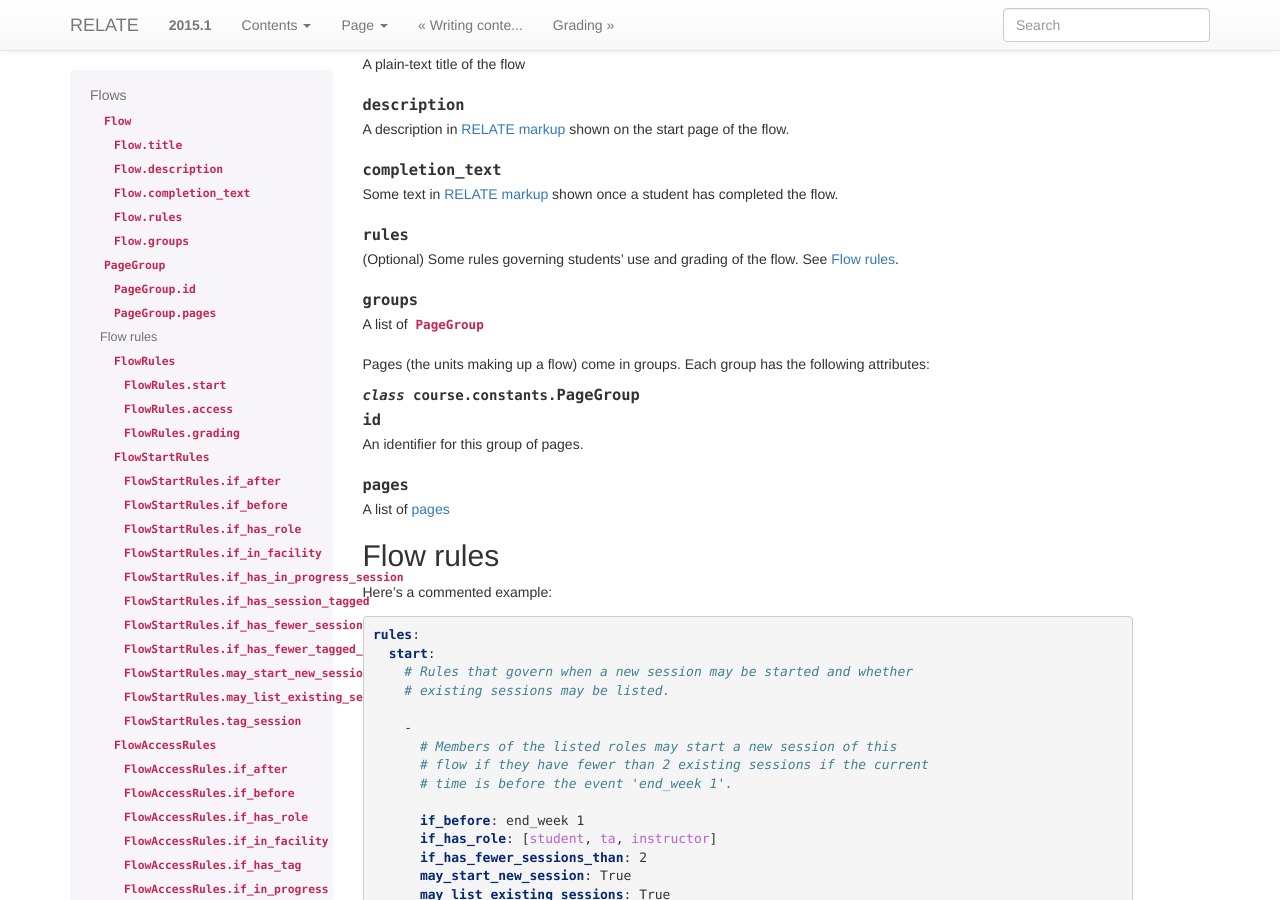
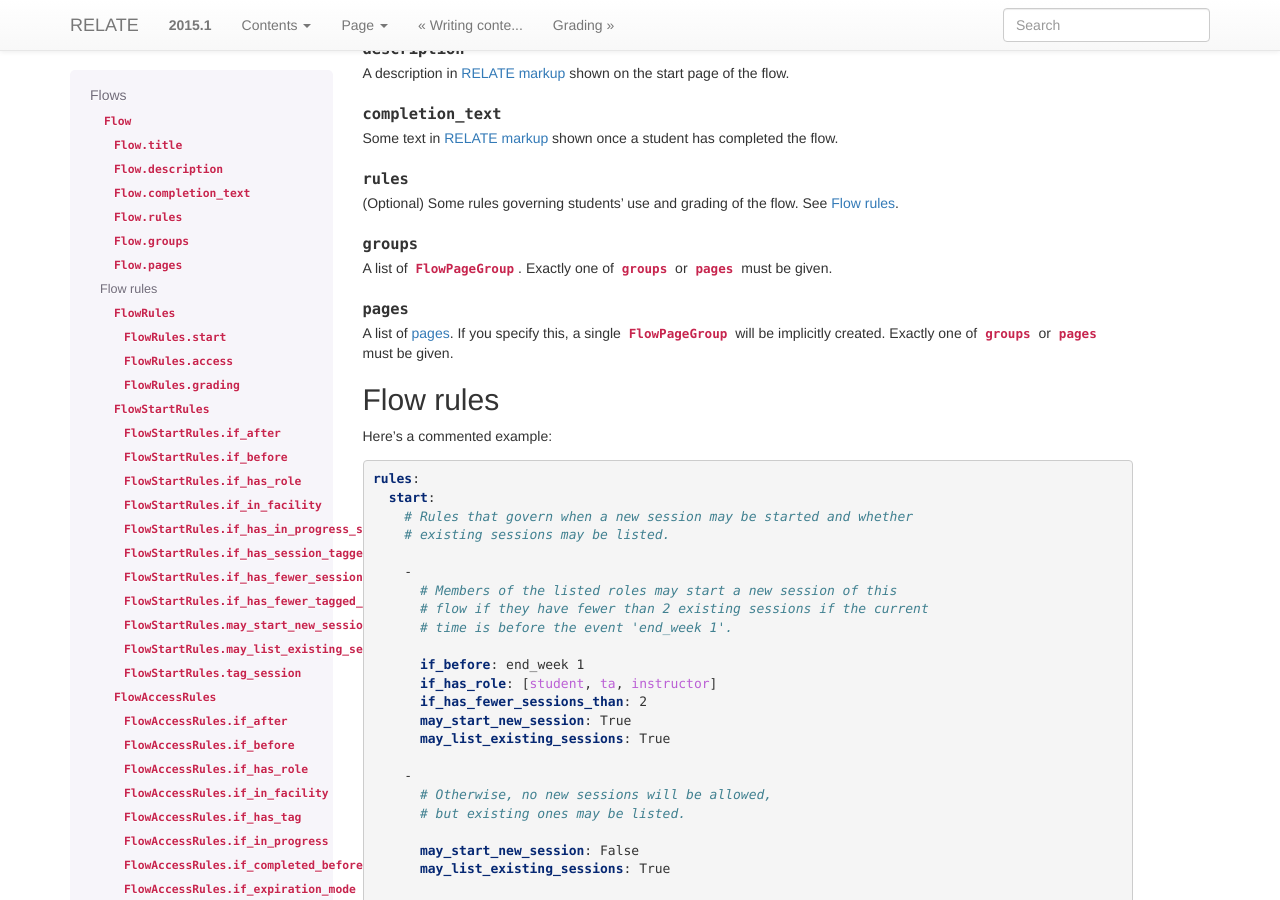
Before and after one commit to inducer/relate, a Sphinx documentation site: the page built from doc/flow.rst, in a window 1280 px wide and 900 px high, scrolled down 1560 px. Built offline with Sphinx 7.4.7, drawn with Linux system fonts in a browser that asks for light colours; some of the changed text lies outside the part shown.

Commit message:
Make group->pages nesting optional

```diff
--- a/doc/flow.rst
+++ b/doc/flow.rst
@@ -47,34 +47,31 @@ example:
             grade_identifier: test_quiz
             grade_aggregation_strategy: max_grade
 
-    groups:
+    pages:
+
     -
-        id: intro
-        pages:
+        type: Page
+        id: welcome
+        content: |
 
-        -
-            type: Page
-            id: welcome
-            content: |
+            # Welcome to the test quiz for RELATE!
 
-                # Welcome to the test quiz for RELATE!
+            Don't be scared.
 
-                Don't be scared.
+    -
+        type: ChoiceQuestion
+        id: color
+        prompt: |
 
-        -
-            type: ChoiceQuestion
-            id: color
-            prompt: |
+            # Colors
 
-                # Colors
+            What color is the sun?
 
-                What color is the sun?
+        choices:
 
-            choices:
-
-            - Blue
-            - Green
-            - ~CORRECT~ Yellow
+        - Blue
+        - Green
+        - ~CORRECT~ Yellow
 
     completion_text: |
 
@@ -106,20 +103,14 @@ a flow has the following components:
 
     .. attribute:: groups
 
-        A list of :class:`PageGroup`
-
-Pages (the units making up a flow) come in groups. Each group has the
-following attributes:
-
-.. class:: PageGroup
-
-    .. attribute:: id
-
-        An identifier for this group of pages.
+        A list of :class:`FlowPageGroup`.  Exactly one of
+        :attr:`groups` or :class:`pages` must be given.
 
     .. attribute:: pages
 
-        A list of :ref:`pages <flow-page>`
+        A list of :ref:`pages <flow-page>`. If you specify this, a single
+        :class:`FlowPageGroup` will be implicitly created. Exactly one of
+        :attr:`groups` or :class:`pages` must be given.
 
 .. _flow-rules:
 
@@ -418,8 +409,7 @@ Each of these would be a separate 'group'.
 
 Each group allows the following attributes:
 
-
-.. class:: FlowGroup
+.. class:: FlowPageGroup
 
     .. attribute:: id
 
```
Also changed, not shown: 3 other files.
